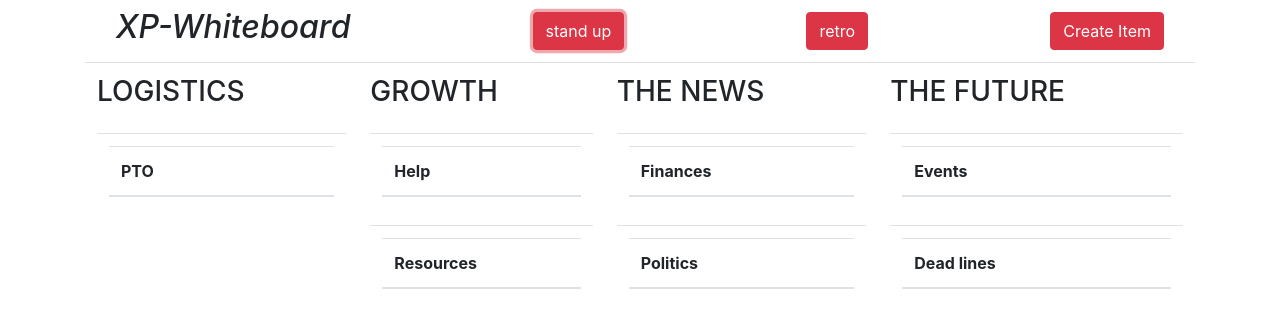
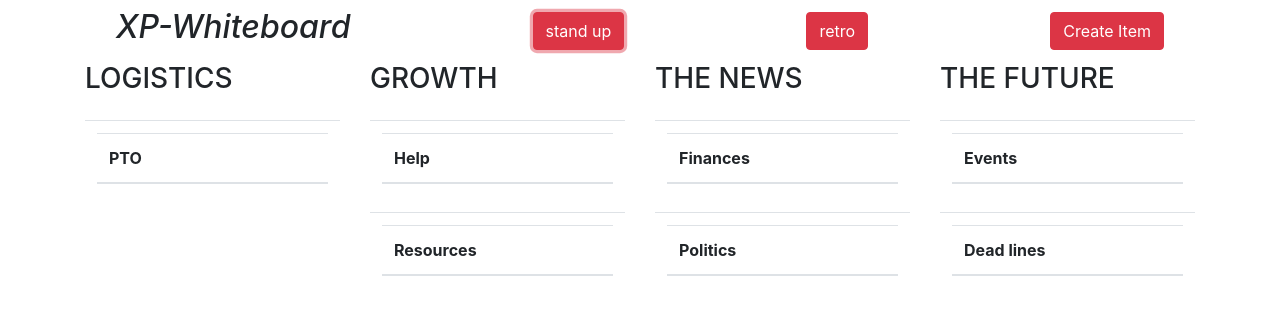
Before and after one commit to ochavoya/whiteboard, an Angular app: page /home in a window 1280 px wide. Both pictures are taken after a click on the button "stand up". Shown: the top 328 px of the page. Built offline with nearby package versions, Linux system fonts and the light colour scheme.

Commit message:
Last changes

```diff
--- a/src/app/components/whiteboard/whiteboard.component.html
+++ b/src/app/components/whiteboard/whiteboard.component.html
@@ -11,12 +11,15 @@
 </div>
 <div class="container">
       <div *ngIf="board">
-        <table class="table">
-          <tr>
-            <td *ngFor="let x of columns">
+        <div class="row" *ngIf="columns.length == 4">
+          <div *ngFor="let x of columns" class="col-md-3">
               <app-whiteboard-column [column]="x"></app-whiteboard-column>
-            </td>
-          </tr>
-        </table>
+          </div>
+        </div>
+        <div class="row" *ngIf="columns.length == 3">
+            <div *ngFor="let x of columns" class="col-md-4">
+                <app-whiteboard-column [column]="x"></app-whiteboard-column>
+            </div>
+        </div>
       </div>
 </div>
--- a/src/app/config.ts
+++ b/src/app/config.ts
@@ -1,7 +1,5 @@
-
 const STAND_UP = 1;
 const RETRO = 2;
-
 
 // Sections 1 to 10
 const LOGISTICS = 10;
@@ -10,7 +8,7 @@ const logisticsSections: WhiteBoardSection[] =[
         id: 1,
         columnId: LOGISTICS,
         title: "PTO",
-        detail: "i.e. 'Personal Time Out' [you know how much we love to make our lives miserable having to memorize acronyms].",
+        detail: "i.e. 'Personal Time Out'",
         items:[]
     },
 ];
@@ -41,7 +39,7 @@ const newsSections=[
         id: 21,
         columnId: THE_NEWS,
         title: "Finances",
-        detail: "Just in case that you are rich :)",
+        detail: "Just in case that you are rich...",
         items:[]
     },
 
@@ -80,9 +78,6 @@ const NETURAL_FACE = 60;
 // sections 81-90
 const SAD_FACE = 70;
 
-
-
-
 export class Configuration {
 
     private static ID = 0;
@@ -106,15 +101,11 @@ export class Configuration {
         }
     ];
 
-
-
-
     public static columns: WhiteBoardColumn[] = [
 
         // ===================================
         //        STAND_UP
         // ===================================
-
 
         {
             id: LOGISTICS,
```
